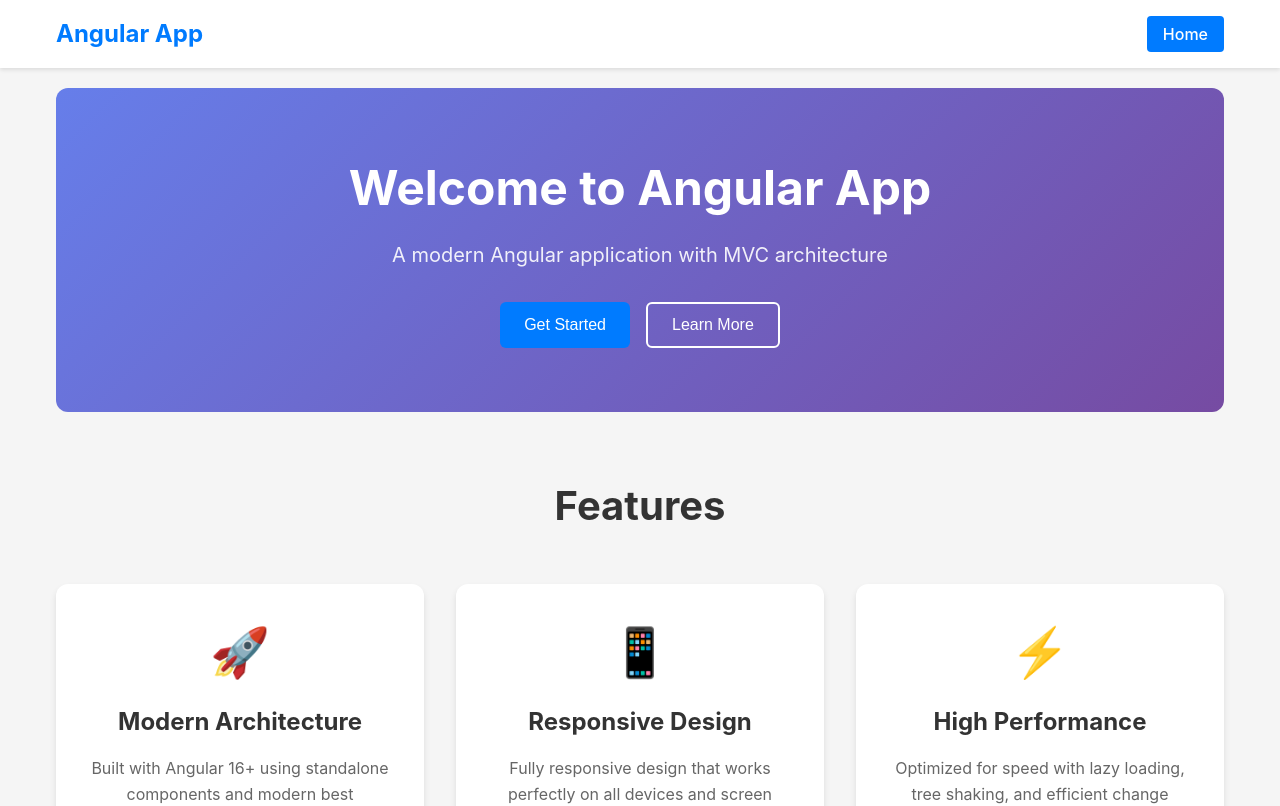
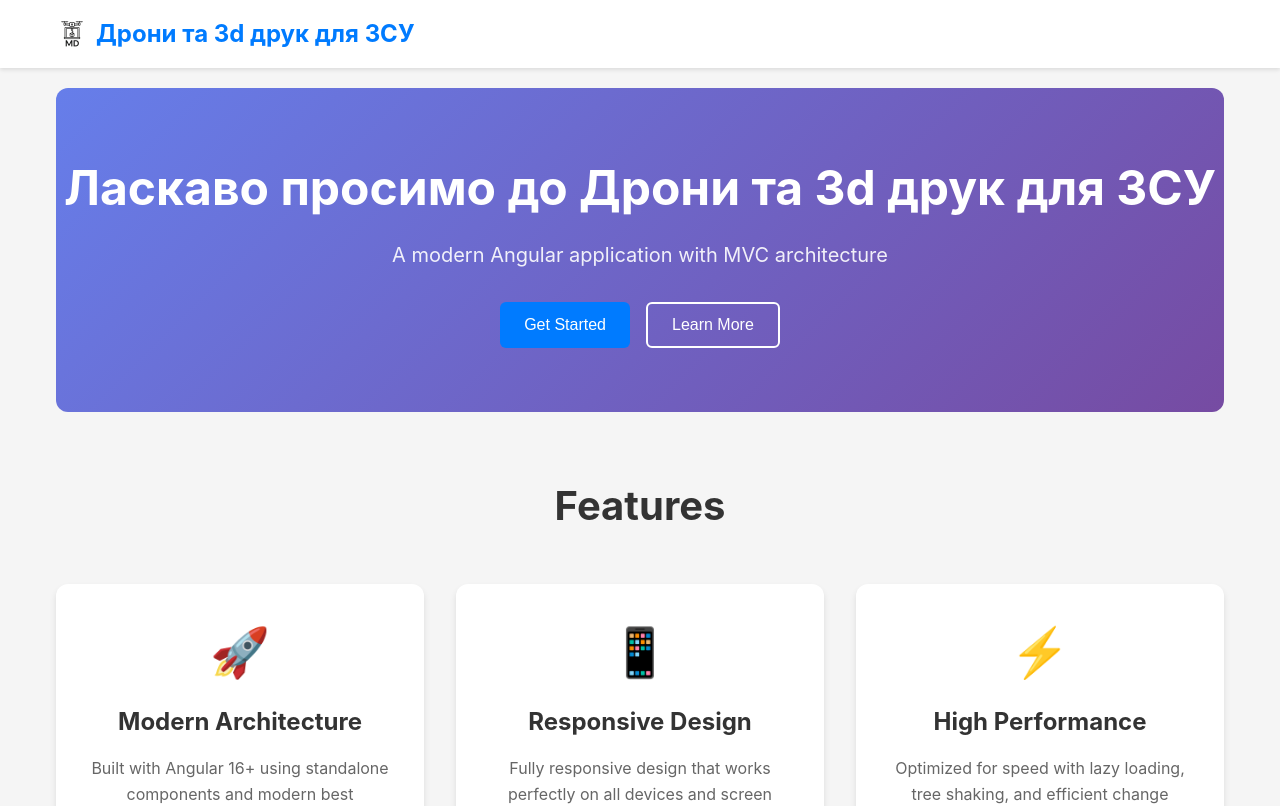
Before and after one commit to coffpiler/fundation, an Angular app: page /home in a window 1280 px wide. Shown: the top 806 px of the page. Built offline with nearby package versions, Linux system fonts and the light colour scheme.

Commit message:
updated logo and naming

```diff
--- a/package.json
+++ b/package.json
@@ -1,5 +1,5 @@
 {
-  "name": "angular-app",
+  "name": "3d-slovo",
   "version": "1.0.0",
   "scripts": {
     "ng": "ng",
--- a/src/app/app.component.ts
+++ b/src/app/app.component.ts
@@ -11,5 +11,5 @@ import { FooterComponent } from './shared/components/footer/footer.component';
   templateUrl: './app.component.html'
 })
 export class AppComponent {
-  title = 'angular-app';
+  title = 'mavka-fundation';
 }
--- a/src/app/features/home/home.component.html
+++ b/src/app/features/home/home.component.html
@@ -1,7 +1,7 @@
 <div class="home-container">
   <div class="container">
     <div class="hero-section">
-      <h1 class="hero-title">Welcome to Angular App</h1>
+      <h1 class="hero-title">Ласкаво просимо до Дрони та 3d друк для ЗСУ</h1>
       <p class="hero-subtitle">
         A modern Angular application with MVC architecture
       </p>
--- a/src/app/shared/components/footer/footer.component.html
+++ b/src/app/shared/components/footer/footer.component.html
@@ -1,12 +1,7 @@
 <footer class="footer">
   <div class="container">
     <div class="footer-content">
-      <p>&copy; {{ currentYear }} Angular App. All rights reserved.</p>
-      <div class="footer-links">
-        <a href="#" class="footer-link">Privacy Policy</a>
-        <a href="#" class="footer-link">Terms of Service</a>
-        <a href="#" class="footer-link">Support</a>
-      </div>
+      <p>&copy; {{ currentYear }} Дрони та 3d друк для ЗСУ. Всі права захищені.</p>
     </div>
   </div>
 </footer>
--- a/src/app/shared/components/header/header.component.html
+++ b/src/app/shared/components/header/header.component.html
@@ -2,13 +2,11 @@
   <div class="container">
     <nav class="navbar">
       <div class="navbar-brand">
-        <a routerLink="/" class="brand-link">Angular App</a>
+        <a routerLink="/" class="brand-link">
+          <img src="assets/images/logo.png" alt="Дрони та 3d друк для ЗСУ" class="logo">
+          <span class="brand-text">Дрони та 3d друк для ЗСУ</span>
+        </a>
       </div>
-      <ul class="navbar-nav">
-        <li class="nav-item">
-          <a routerLink="/home" routerLinkActive="active" class="nav-link">Home</a>
-        </li>
-      </ul>
     </nav>
   </div>
 </header>
--- a/src/app/shared/components/header/header.component.scss
+++ b/src/app/shared/components/header/header.component.scss
@@ -14,11 +14,14 @@
 }
 
 .navbar {
-  @include flex-between;
   padding: 1rem 0;
+  text-align: center;
 }
 
 .navbar-brand .brand-link {
+  display: flex;
+  align-items: center;
+  gap: 0.5rem;
   font-size: $font-size-xl;
   font-weight: bold;
   color: $primary-color;
@@ -28,38 +31,14 @@
   &:hover {
     color: $primary-hover;
   }
-}
 
-.navbar-nav {
-  display: flex;
-  list-style: none;
-  margin: 0;
-  padding: 0;
-  gap: 2rem;
-}
+  .logo {
+    height: 32px;
+    width: auto;
+  }
 
-.nav-link {
-  color: $text-primary;
-  text-decoration: none;
-  padding: 0.5rem 1rem;
-  border-radius: $border-radius-sm;
-  transition: $transition-base;
-  font-weight: 500;
-
-  &:hover,
-  &.active {
-    background-color: $primary-color;
-    color: $white;
+  .brand-text {
+    font-size: $font-size-xl;
+    font-weight: bold;
   }
 }
-
-@include mobile {
-  .navbar {
-    flex-direction: column;
-    gap: 1rem;
-  }
-
-  .navbar-nav {
-    gap: 1rem;
-  }
-}
--- a/src/environments/environment.prod.ts
+++ b/src/environments/environment.prod.ts
@@ -1,6 +1,6 @@
 export const environment = {
   production: true,
   apiUrl: 'https://your-api-domain.com/api',
-  appName: 'Angular App',
+  appName: 'Дрони та 3d друк для ЗСУ',
   version: '1.0.0'
 };
--- a/src/environments/environment.ts
+++ b/src/environments/environment.ts
@@ -1,6 +1,6 @@
 export const environment = {
   production: false,
   apiUrl: 'http://localhost:3000/api',
-  appName: 'Angular App',
+  appName: 'Дрони та 3d друк для ЗСУ',
   version: '1.0.0'
 };
--- a/src/index.html
+++ b/src/index.html
@@ -2,7 +2,7 @@
 <html lang="en">
 <head>
   <meta charset="utf-8">
-  <title>Angular App</title>
+  <title>Дрони та 3d друк для ЗСУ</title>
   <base href="/">
   <meta name="viewport" content="width=device-width, initial-scale=1">
   <link rel="icon" type="image/x-icon" href="favicon.ico">
```
Also changed, not shown: src/assets/images/logo.png (added), 1 other file (tests, documents, lock files or other folders).
